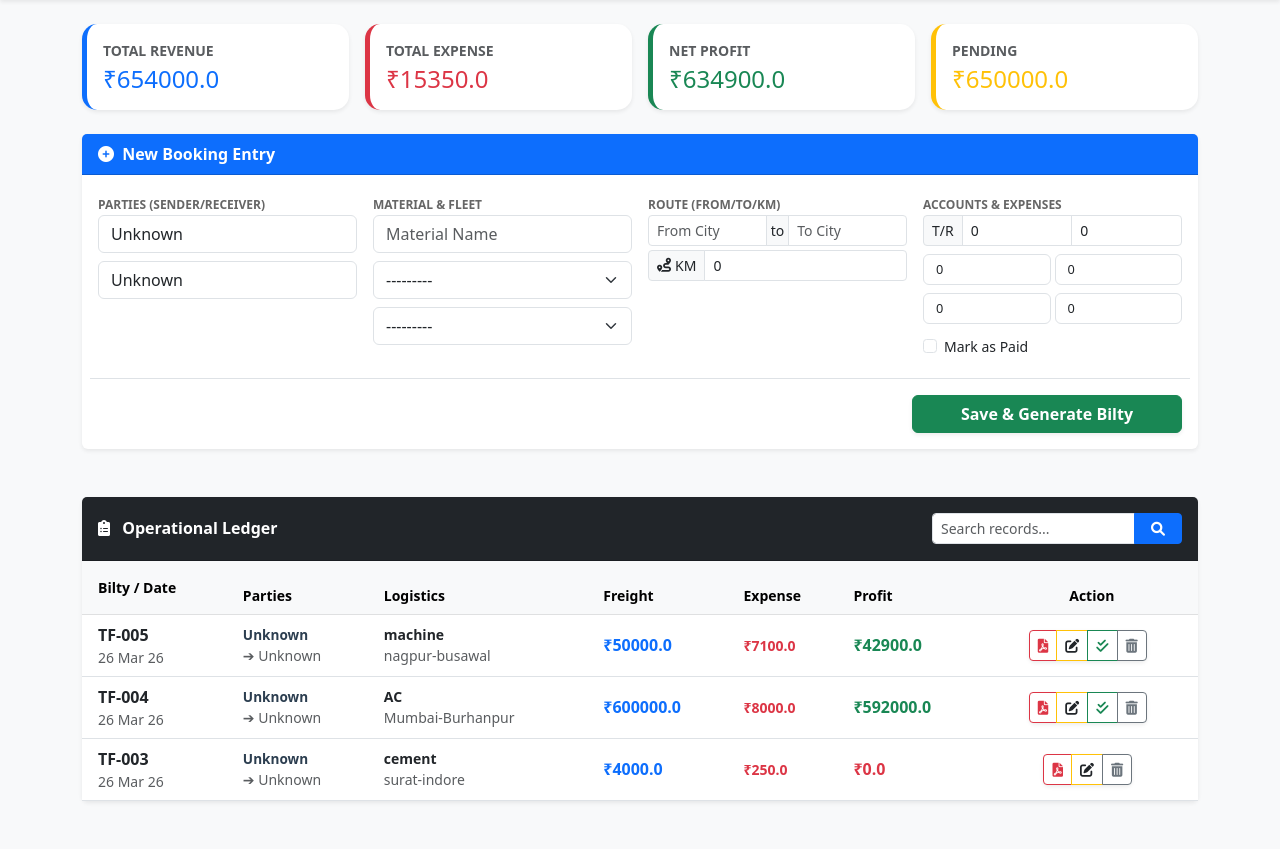
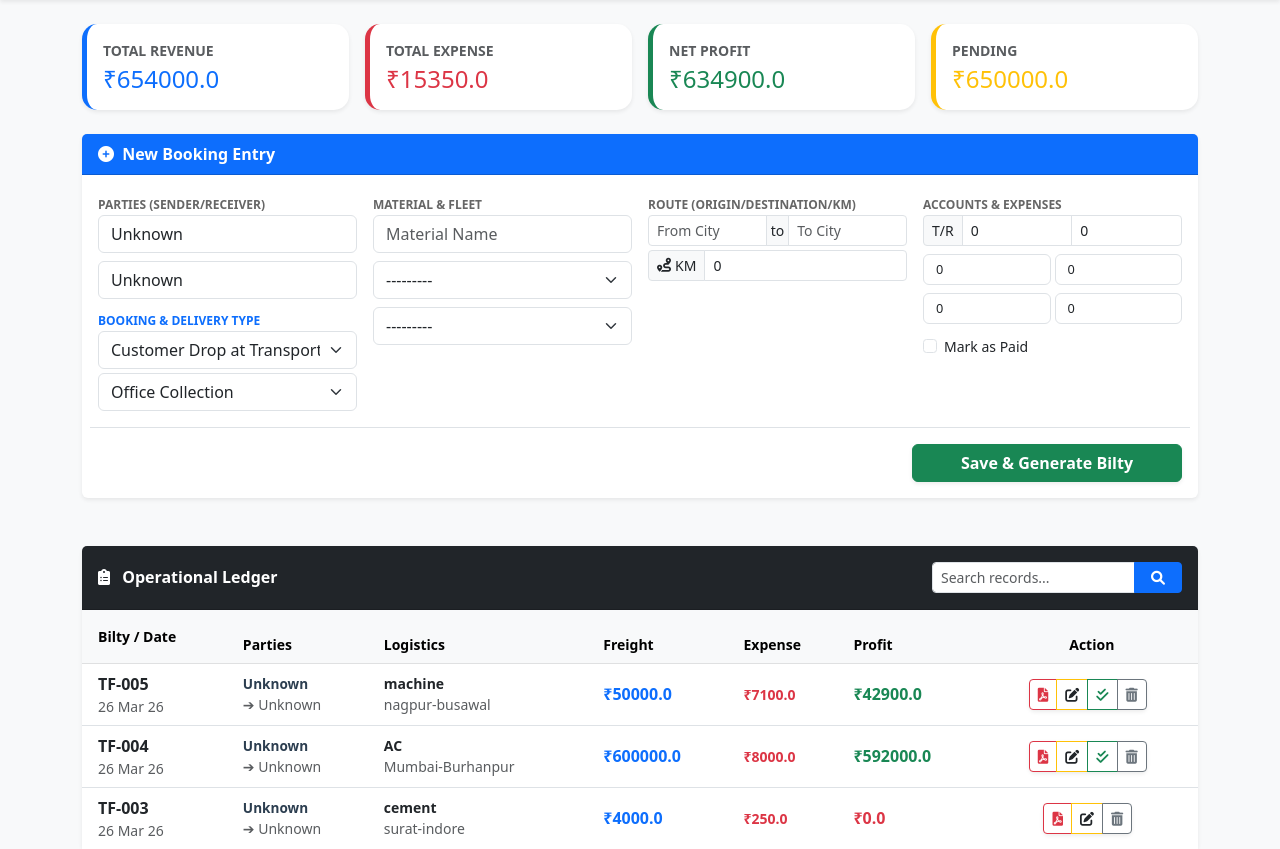
Before and after one commit to etishagodle14-a11y/transport, a Django app: page / in a window 1280 px wide. Shown: the part 56-905 px from the top of the page. Run offline with Django 5.2, Linux system fonts and the light colour scheme; a user stored in the database is signed in; data comes from the database, SQL or seed files in the repository.

Commit message:
Fixed missing booking/delivery types and restored origin/destination fields

```diff
--- a/core/shipments/templates/shipments/dashboard.html
+++ b/core/shipments/templates/shipments/dashboard.html
@@ -112,19 +112,26 @@
             <div class="card-body">
                 <form method="POST" class="row g-3">
                     {% csrf_token %}
+
                     <div class="col-md-3">
                         <label class="form-label-sm">Parties (Sender/Receiver)</label>
                         <div class="mb-2">{{ form.consignor_name }}</div>
-                        <div>{{ form.consignee_name }}</div>
+                        <div class="mb-2">{{ form.consignee_name }}</div>
+
+                        <label class="form-label-sm mt-1 text-primary">Booking & Delivery Type</label>
+                        <div class="mb-1">{{ form.booking_type }}</div>
+                        <div>{{ form.delivery_type }}</div>
                     </div>
+
                     <div class="col-md-3">
                         <label class="form-label-sm">Material & Fleet</label>
                         {{ form.material_name }}
                         <div class="mt-2">{{ form.vehicle }}</div>
                         <div class="mt-2">{{ form.driver }}</div>
                     </div>
+
                     <div class="col-md-3">
-                        <label class="form-label-sm">Route (From/To/KM)</label>
+                        <label class="form-label-sm">Route (Origin/Destination/KM)</label>
                         <div class="input-group input-group-sm mb-1">
                             {{ form.origin }}
                             <span class="input-group-text px-1">to</span>
@@ -135,6 +142,7 @@
                             {{ form.distance_km }}
                         </div>
                     </div>
+
                     <div class="col-md-3">
                         <label class="form-label-sm">Accounts & Expenses</label>
                         <div class="input-group input-group-sm mb-2">
@@ -151,6 +159,7 @@
                             {{ form.is_paid }} <label class="form-check-label">Mark as Paid</label>
                         </div>
                     </div>
+
                     <div class="col-12 text-end mt-3 border-top pt-3">
                         <button type="submit" class="btn btn-success px-5 fw-bold shadow-sm">Save & Generate Bilty</button>
                     </div>
```
